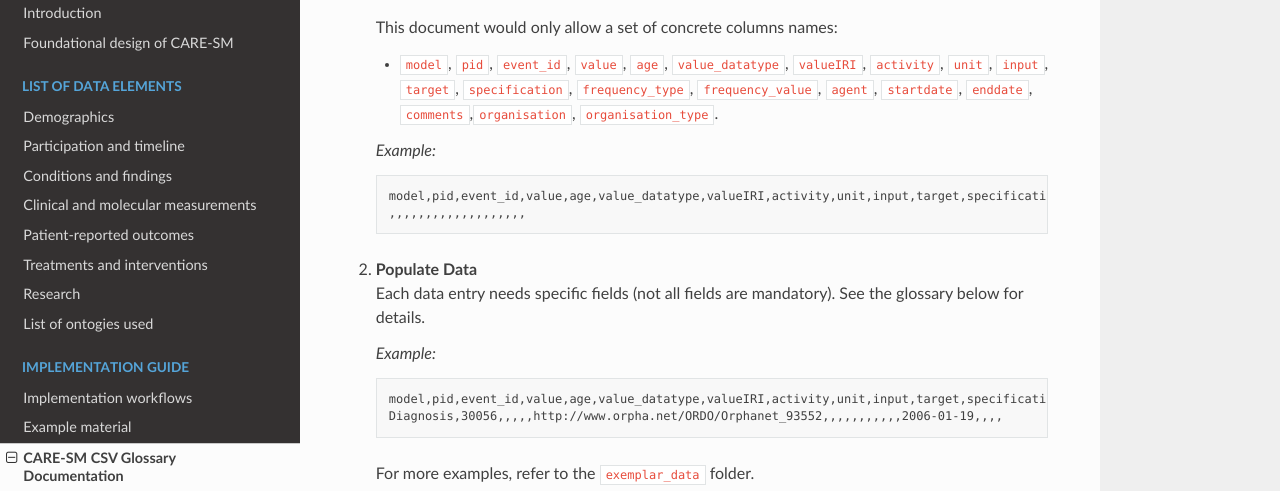
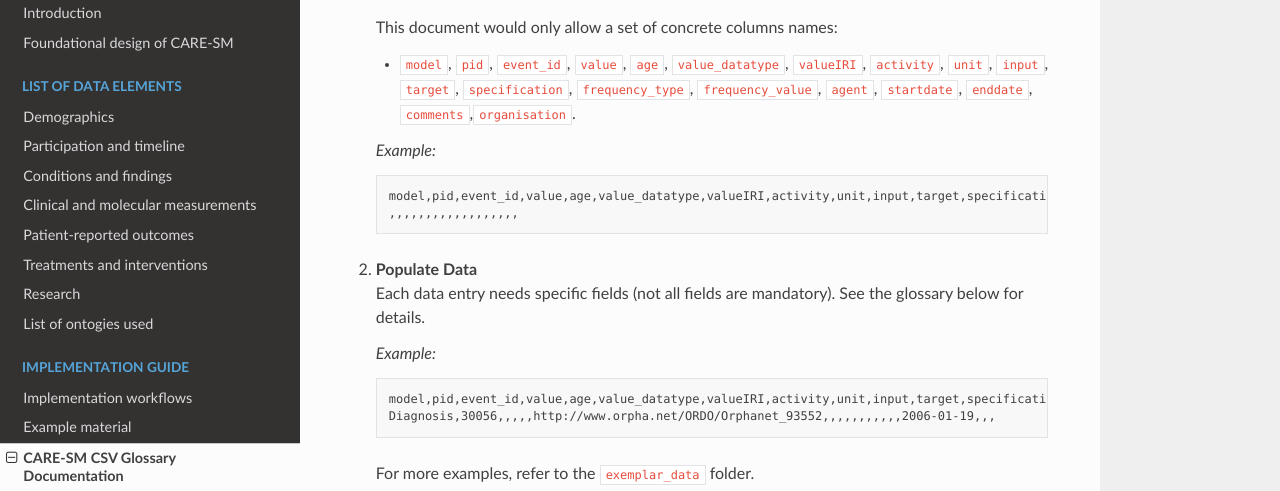
Before and after one commit to CARE-SM/CARE-SM-docs, a Sphinx documentation site: the page built from docs/glossary.md, in a window 1280 px wide and 900 px high, scrolled down 1051 px. Shown: the part 154-645 px from the top of the window. Built offline with Sphinx 7.4.7 and the Read the Docs theme 3.1.0, drawn with Linux system fonts in a browser that asks for light colours.

````diff
--- a/docs/glossary.md
+++ b/docs/glossary.md
@@ -35,20 +35,20 @@
 1. **Create the CSV File**
 
    This document would only allow a set of concrete columns names:
-   - `model`, `pid`, `event_id`, `value`, `age`, `value_datatype`, `valueIRI`, `activity`, `unit`, `input`, `target`, `specification`, `frequency_type`, `frequency_value`, `agent`, `startdate`, `enddate`, `comments`,`organisation`, `organisation_type`.
+   - `model`, `pid`, `event_id`, `value`, `age`, `value_datatype`, `valueIRI`, `activity`, `unit`, `input`, `target`, `specification`, `frequency_type`, `frequency_value`, `agent`, `startdate`, `enddate`, `comments`,`organisation`.
 
    *Example:*
    ```text
-   model,pid,event_id,value,age,value_datatype,valueIRI,activity,unit,input,target,specification,frequency_type,frequency_value,agent,startdate,enddate,comments,organisation,organisation_type
-   ,,,,,,,,,,,,,,,,,,,
+   model,pid,event_id,value,age,value_datatype,valueIRI,activity,unit,input,target,specification,frequency_type,frequency_value,agent,startdate,enddate,comments,organisation
+   ,,,,,,,,,,,,,,,,,,
    ```
 2. **Populate Data**
    Each data entry needs specific fields (not all fields are mandatory). See the glossary below for details.
 
     *Example:*
     ```text
-    model,pid,event_id,value,age,value_datatype,valueIRI,activity,unit,input,target,specification,frequency_type,frequency_value,agent,startdate,enddate,comments,organisation,organisation_type
-    Diagnosis,30056,,,,,http://www.orpha.net/ORDO/Orphanet_93552,,,,,,,,,,,2006-01-19,,,,
+    model,pid,event_id,value,age,value_datatype,valueIRI,activity,unit,input,target,specification,frequency_type,frequency_value,agent,startdate,enddate,comments,organisation
+    Diagnosis,30056,,,,,http://www.orpha.net/ORDO/Orphanet_93552,,,,,,,,,,,2006-01-19,,,
     ```
 
     For more examples, refer to the [`exemplar_data`](https://github.com/CARE-SM/CARE-SM-Implementation/tree/main/CSV/data) folder.
````
Also changed, not shown: other parts of docs/glossary.md (+1 -1 lines).
